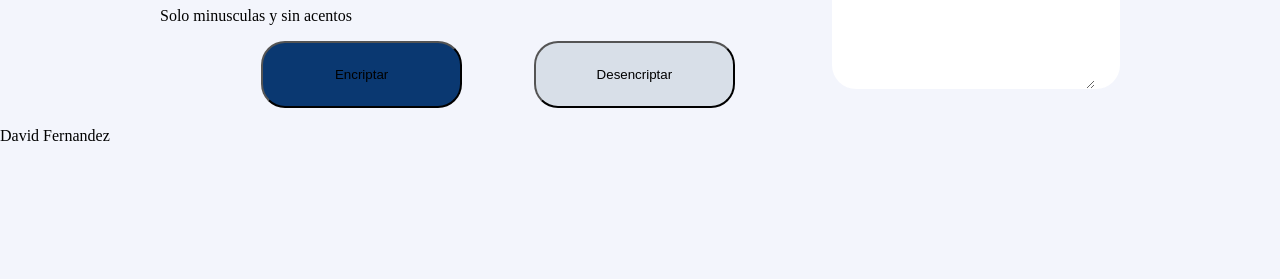
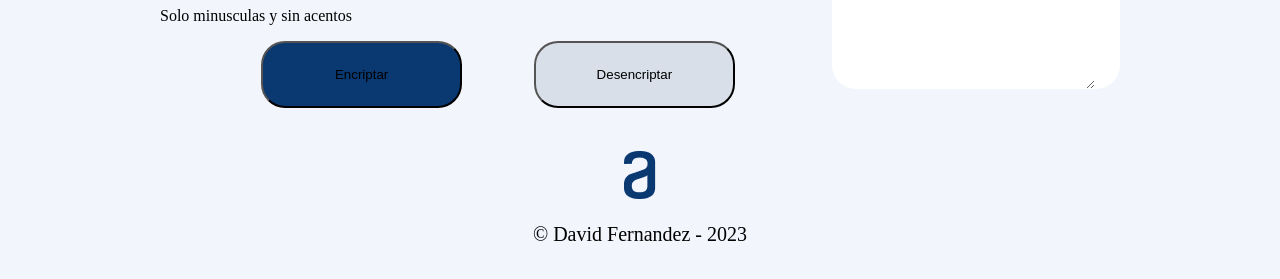
Before and after one commit to david9606/encriptado, a plain HTML site: page index.html in a window 1280 px wide. Shown: the part 549-828 px from the top of the page. Before the commit the page ends 800 px from the top, so only its background shows below. Drawn offline with Linux system fonts and the light colour scheme.

Commit message:
Se agrega el pie de pagina con el nombre

```diff
--- a/index.html
+++ b/index.html
@@ -27,6 +27,9 @@
         <button type="button" id="btn-desencriptar" onclick="desencriptar()">Desencriptar</button>
       </div>
     </div>
-    <p>David Fernandez</p>
+    <footer>
+      <img src="./imagenes/Frame 6.png">
+      <p class="copyright">&copy David Fernandez - 2023</p>
+  </footer>
   </body>
 </html>
--- a/style.css
+++ b/style.css
@@ -100,3 +100,13 @@ body{
     border-radius: 24px;
     display: none;
 }
+footer{
+    text-align: center;
+    padding:40px;
+}
+.copyright{
+    color:#000000;
+    font-size: 20px;
+    margin:20px;
+    text-align: center
+}
```
